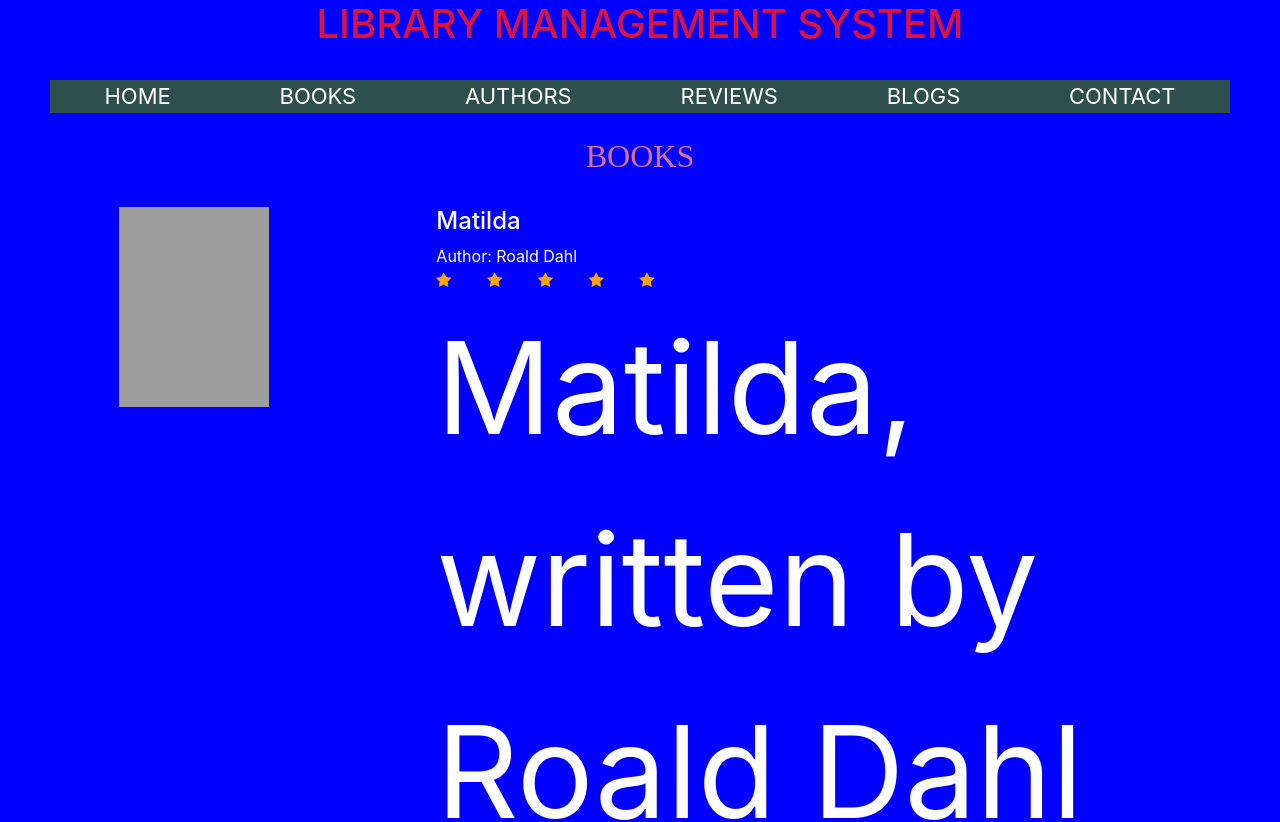
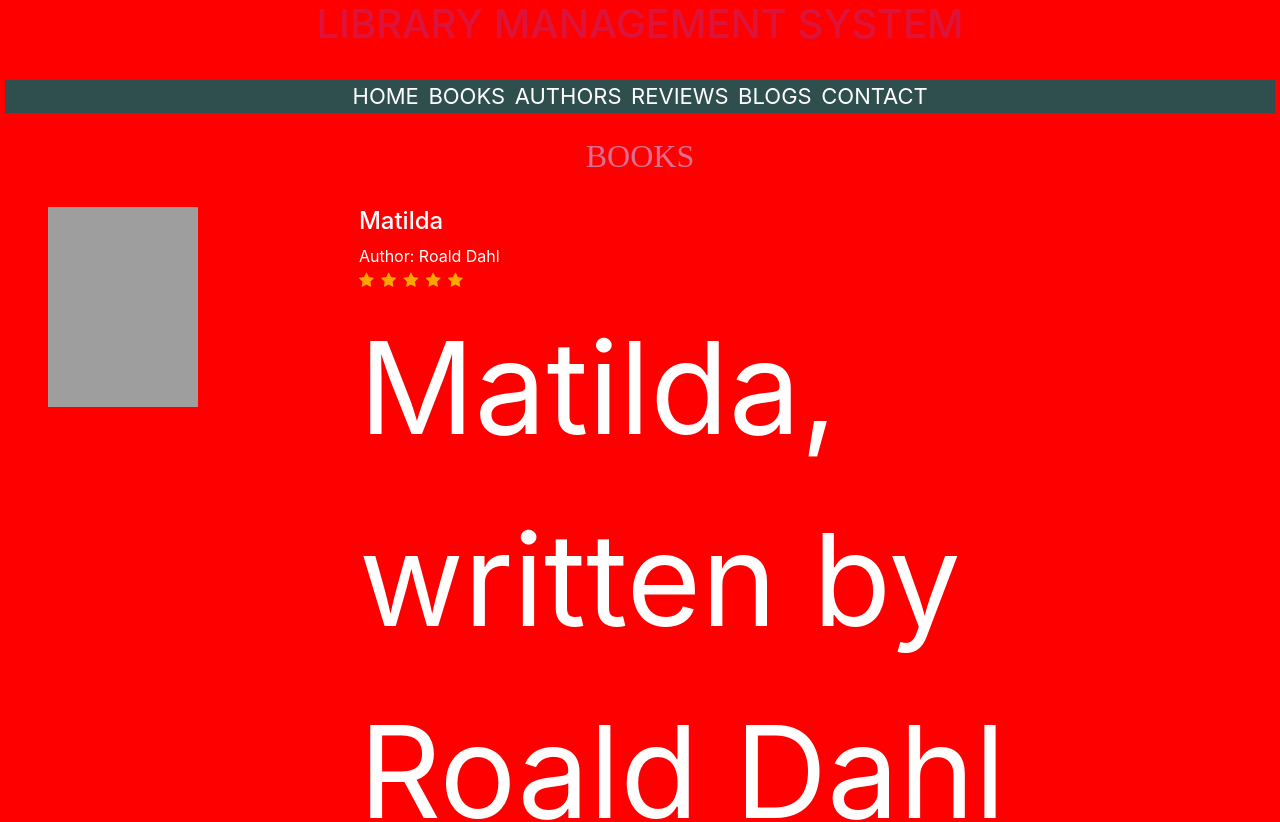
Before and after one commit to Pournami02/libraymng_system_bookpage, a plain HTML site: page kids.html in a window 1280 px wide. Shown: the top 822 px of the page. Drawn offline with nearby package versions, Linux system fonts and the light colour scheme; grey boxes are pictures that could not be loaded.

Commit message:
Add files via upload

```diff
--- a/style.css
+++ b/style.css
@@ -1,17 +1,17 @@
 *{
-	margin-left: 2%;
-	margin-right: 2%;
+	margin-left: 0.2%;
+	margin-right: 0.2%;
 }
-/*@viewport{
+@viewport{
 	zoom:1.0;
 	width:extend-to-zoom;
 }
 @-ms-viewport{
 	width:extend-to-zoom;
 	zoom:1.0;
-}*/
+}
 body{
-	background-color:blue;
+	background-color:red;
 	color:white;
 }
 /*Home*/
@@ -20,7 +20,8 @@
 	 background-color:#2f4f4f;
 	text-align:center;
 	flex:100%;
-	display:flex;
+	/*display:flex;*/
+	display:flex-grow;
 	margin:0;
 	padding:0;
 	min-height:30px;
@@ -84,6 +85,7 @@
 .book2{
 	display:block;
 	overflow: hidden;
+	width:60%;
 }
 ul{
 	list-style: none;
@@ -94,7 +96,7 @@
 .button1{
 	background-color:limegreen;
 	padding:2 vw;
-	min-height:20px;
+	min-height:20vh;
 }
 .left{
 	float: left;
@@ -104,7 +106,7 @@
 	display:block;
 	overflow: hidden;
 	overflow-y: scroll;
-	min-height:400px;
+	min-height:400vh;
 }
 .book3{
 	float: left;
```
